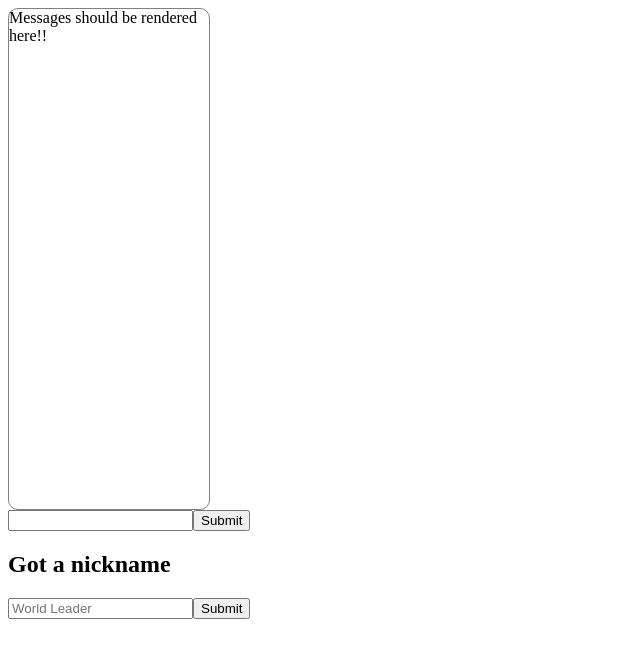
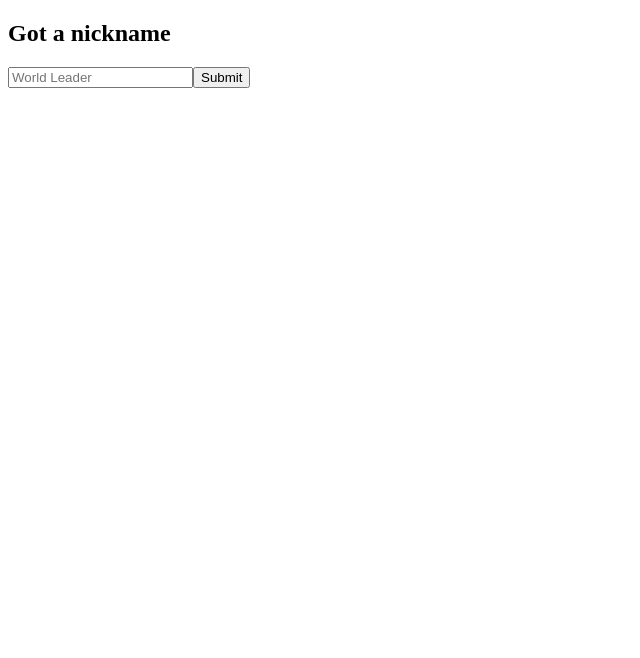
Before and after one commit to AdamMomen/ChatterApp, a React app: page / in a window 1280 px wide. Shown: the top 658 px of the page, without its empty margins (0-640 px from the left). Built offline with nearby package versions, Linux system fonts and the light colour scheme; no server answers; the HTML template or start-up script is replaced by a standard one.

Commit message:
added new Chat component

```diff
--- a/client/src/components/app.jsx
+++ b/client/src/components/app.jsx
@@ -2,7 +2,6 @@ import React from "react"
 import ReactDOM from 'react-dom'
 import Messages from './messages.jsx'
 import { json } from "body-parser";
-var $ = require('jquery');
 var io = require('socket.io-client')
 class App extends React.Component {
     constructor(props) {
@@ -15,50 +14,13 @@ class App extends React.Component {
             messages: null,
         }
     }
-    componentDidMount() {
-        // var socket = io();
-        // socket.on('message', (data) => {
-        //     //set the state though
-        //     this.setState({
-        //         messages: data
-        //     });
-        // })
-        // console.log('from socket', this.state.messages)
-    }
 
-    // onChange(e) {
-    //     this.setState({
-    //         message: e.target.value,
-    //     })
+    render() {
+        return (
+            <div>
+                <Messages />
+            </div >
 
-    // }
-    // handleSubmit() {
-    //     console.log(this.state.message)
-    //     if (this.state.message) {
-
-    //         var message = {
-    //             message: this.state.message
-    //         }
-    //         fetch('http://localhost:3000/message', {
-    //             method: "POST",
-    //             headers: { 'Content-Type': 'application/json' },
-    //             body: JSON.stringify(message)
-    //         }).then(console.log(`Sent successfully!`))
-    //     }
-    //     this.setState({
-    //         message: ''
-    //     })
-    // }
-    render() {
-        return (<div>
-            {/* <div id="message-conntainer" style={{ height: "500px", width: "200px", border: "1px solid grey", "borderRadius": "10px" }}>
-                Messages should be rendered here!!
-                </div>
-            <input type="text" onChange={this.onChange} value={this.state.message}></input>
-            <button onClick={this.handleSubmit}>Submit</button> */}
-            <Messages />
-        </div >
-            // <Messages
         )
     }
 }
--- a/client/src/components/login.jsx
+++ b/client/src/components/login.jsx
@@ -28,7 +28,7 @@ class Login extends React.Component {
         if (isUser) {
             this.setError("")
         } else {
-            this.props.setUser()
+            this.props.setUser(user)
         }
     }
 
@@ -37,7 +37,6 @@ class Login extends React.Component {
         return (
             <div className="login">
                 <label htmlFor="nickname"><h2>Got a nickname</h2></label>
-                {/* <form onSubmit={this.handleSubmit} className="login-form"> */}
                 <input
                     ref={(input) => {
                         this.textInput = input
@@ -50,7 +49,7 @@ class Login extends React.Component {
                 />
                 <button onClick={this.handleSubmit}>Submit</button>
                 <div className="error">{error ? error : null}</div>
-                {/* </form> */}
+
             </div>
         )
     }
--- a/client/src/components/messages.jsx
+++ b/client/src/components/messages.jsx
@@ -1,8 +1,8 @@
 import React, { useRef } from "react"
 import ReactDOM from 'react-dom'
 import { USER_CONNECTED, LOGOUT } from '../events'
-import Login from './login.jsx'
-
+import Login from './login.jsx';
+import ChatContainer from './chatContainer.jsx';
 // import { useEffect, useRef } from "react"
 // import io from 'socket.io-client'
 var io = require('socket.io-client')
@@ -28,13 +28,16 @@ class Messages extends React.Component {
         var socket = io().on('connect', () => {
             console.log('connected!')
         })
-        this.setState({ socket })
+        this.setState({ socket: socket })
         console.log(socket)
     }
     setUser(user) {
+
         const { socket } = this.state
+
         socket.emit(USER_CONNECTED, user)
         this.setState({ user })
+        console.log('insoide setState', this.state.user)
     }
     logout() {
         const { socket } = this.state
@@ -68,19 +71,19 @@ class Messages extends React.Component {
         })
     }
     render() {
-        const { socket } = this.state
+        const { socket, user } = this.state
         const { title } = this.props
         return (
-            <div> <div>
-                <div id="message-conntainer" style={{ height: "500px", width: "200px", border: "1px solid grey", "borderRadius": "10px" }}>
-                    Messages should be rendered here!!
-            </div>
-                <input type="text" onChange={this.onChange} value={this.state.message}></input>
-                <button onClick={this.handleSubmit}>Submit</button>
-
+            <div>
+                <div id="message-conntainer">
+                    {
+                        !user ?
+                            <Login socket={socket} setUser={this.setUser} />
+                            :
+                            <ChatContainer socket={socket} user={user} logout={this.logout} />
+                    }
+                </div>
             </div >
-                <Login socket={socket} setUser={this.setUser} />
-            </div>
         )
     }
 }
```
Also changed, not shown: client/src/factories.js (+10 -7 lines), 2 other files (tests, documents, lock files or other folders).
